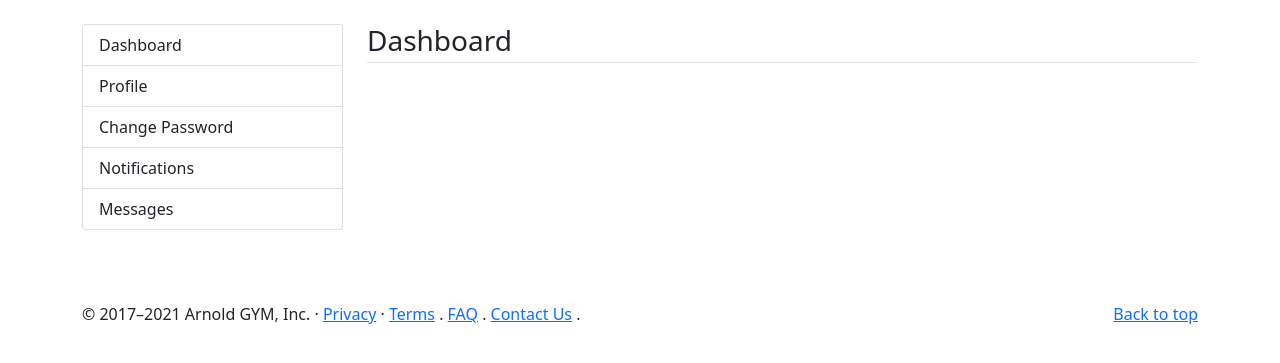
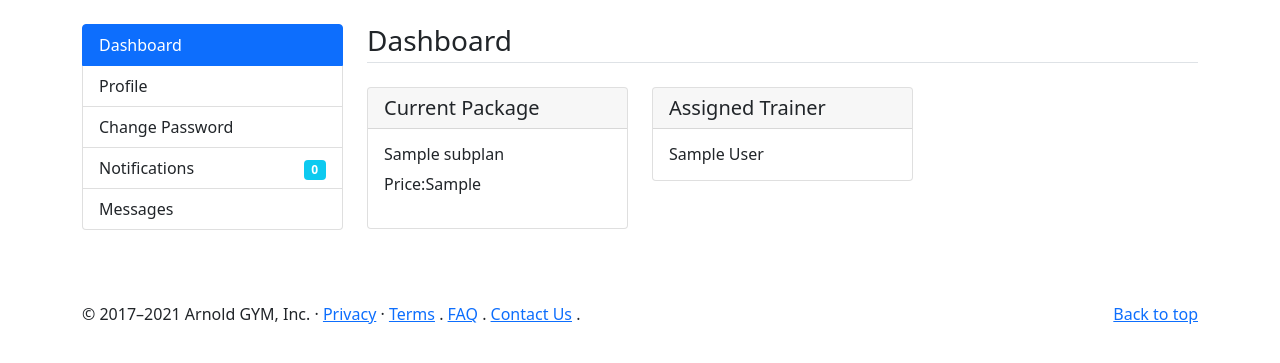
Before and after one commit to codeartisanlab/Gym-Management-System-in-Django-3-Bootstrap-5-and-PostgreSQL, a Django app: page /user-dashboard in a window 1280 px wide. Shown: the part 56-419 px from the top of the page. Run offline with Django 3.2, Linux system fonts and the light colour scheme; a user stored in the database is signed in; tables that the repository leaves empty hold one stand-in row (values such as "Sample post"); some libraries are stand-ins or nearby versions.

Commit message:
part-27-user-dashboard-changes

```diff
--- a/main/admin.py
+++ b/main/admin.py
@@ -70,5 +70,5 @@ class NotifUserStatusAdmin(admin.ModelAdmin):
 admin.site.register(models.NotifUserStatus,NotifUserStatusAdmin)
 
 class AssignSubscriberAdmin(admin.ModelAdmin):
-	list_display=('subscriber','trainer')
+	list_display=('trainer','user')
 admin.site.register(models.AssignSubscriber,AssignSubscriberAdmin)
--- a/main/models.py
+++ b/main/models.py
@@ -172,8 +172,8 @@ class NotifUserStatus(models.Model):
 
 # Assign Subscriber to Trainer
 class AssignSubscriber(models.Model):
-	subscriber=models.ForeignKey(Subscriber, on_delete=models.CASCADE)
+	user=models.ForeignKey(User, on_delete=models.CASCADE,null=True)
 	trainer=models.ForeignKey(Trainer, on_delete=models.CASCADE)
 
 	def __str__(self):
-		return str(self.subscriber)
+		return str(self.user)
--- a/main/templates/user/dashboard.html
+++ b/main/templates/user/dashboard.html
@@ -10,6 +10,25 @@
 				</div>
 				<div class="col-9">
 					<h3 class="mb-4 border-bottom pb-1">Dashboard</h3>
+					<div class="row">
+						<div class="col-md-4">
+							<div class="card">
+								<h5 class="card-header">Current Package</h5>
+								<div class="card-body">
+									<h6 class="card-text">{{current_plan.plan}}</h6>
+									<p>Price:{{current_plan.price}}</p>
+								</div>
+							</div>
+						</div>
+						<div class="col-md-4">
+							<div class="card">
+								<h5 class="card-header">Assigned Trainer</h5>
+								<div class="card-body">
+									<h6 class="card-text">{{my_trainer.trainer}}</h6>
+								</div>
+							</div>
+						</div>
+					</div>
 				</div>
 			</div>
 		</section>
--- a/main/templates/user/left-sidebar.html
+++ b/main/templates/user/left-sidebar.html
@@ -1,7 +1,7 @@
 <div class="list-group">
-	<a href="{% url 'user_dashboard' %}" class="list-group-item">Dashboard</a>
-	<a href="{% url 'update_profile' %}" class="list-group-item">Profile</a>
-	<a href="{% url 'password_change' %}" class="list-group-item">Change Password</a>
-	<a href="{% url 'notifs' %}" class="list-group-item">Notifications</a>
+	<a href="{% url 'user_dashboard' %}" class="list-group-item {% if request.path == '/user-dashboard' %} active {% endif %}">Dashboard</a>
+	<a href="{% url 'update_profile' %}" class="list-group-item {% if request.path == '/update-profile' %} active {% endif %}">Profile</a>
+	<a href="{% url 'password_change' %}" class="list-group-item {% if request.path == '/accounts/password_change/' %} active {% endif %}">Change Password</a>
+	<a href="{% url 'notifs' %}" class="list-group-item {% if request.path == '/notifs' %} active {% endif %}">Notifications <span class="float-end badge bg-info mt-1">{{total_unread}}</span></a>
 	<a href="#" class="list-group-item">Messages</a>
 </div>
--- a/main/views.py
+++ b/main/views.py
@@ -120,7 +120,30 @@ def pay_cancel(request):
 
 # User Dashboard Section Start
 def user_dashboard(request):
-	return render(request, 'user/dashboard.html')
+	current_plan=models.Subscription.objects.get(user=request.user)
+	my_trainer=models.AssignSubscriber.objects.get(user=request.user)
+	my_trainer=models.AssignSubscriber.objects.get(user=request.user)
+
+	# Notification
+	data=models.Notify.objects.all().order_by('-id')
+	notifStatus=False
+	jsonData=[]
+	totalUnread=0
+	for d in data:
+		try:
+			notifStatusData=models.NotifUserStatus.objects.get(user=request.user,notif=d)
+			if notifStatusData:
+				notifStatus=True
+		except models.NotifUserStatus.DoesNotExist:
+			notifStatus=False
+		if not notifStatus:
+			totalUnread=totalUnread+1
+
+	return render(request, 'user/dashboard.html',{
+		'current_plan':current_plan,
+		'my_trainer':my_trainer,
+		'total_unread':totalUnread
+	})
 
 # Edit Form
 def update_profile(request):
```
Also changed, not shown: main/migrations/0027_auto_20210816_2331.py (added).
